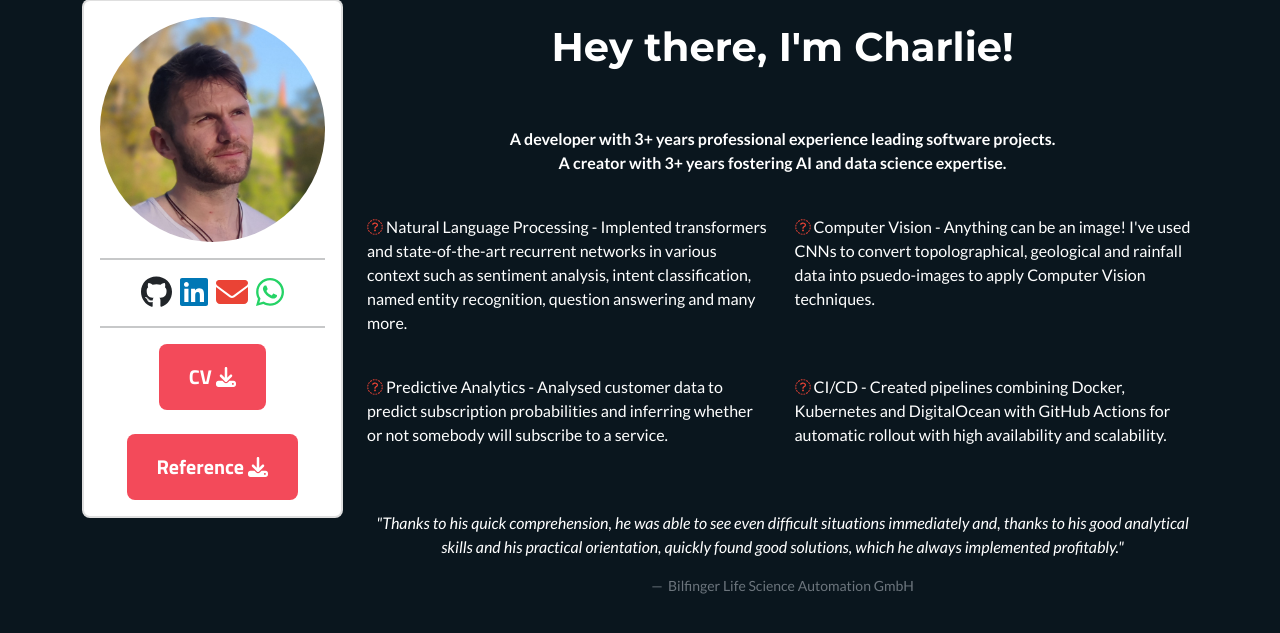
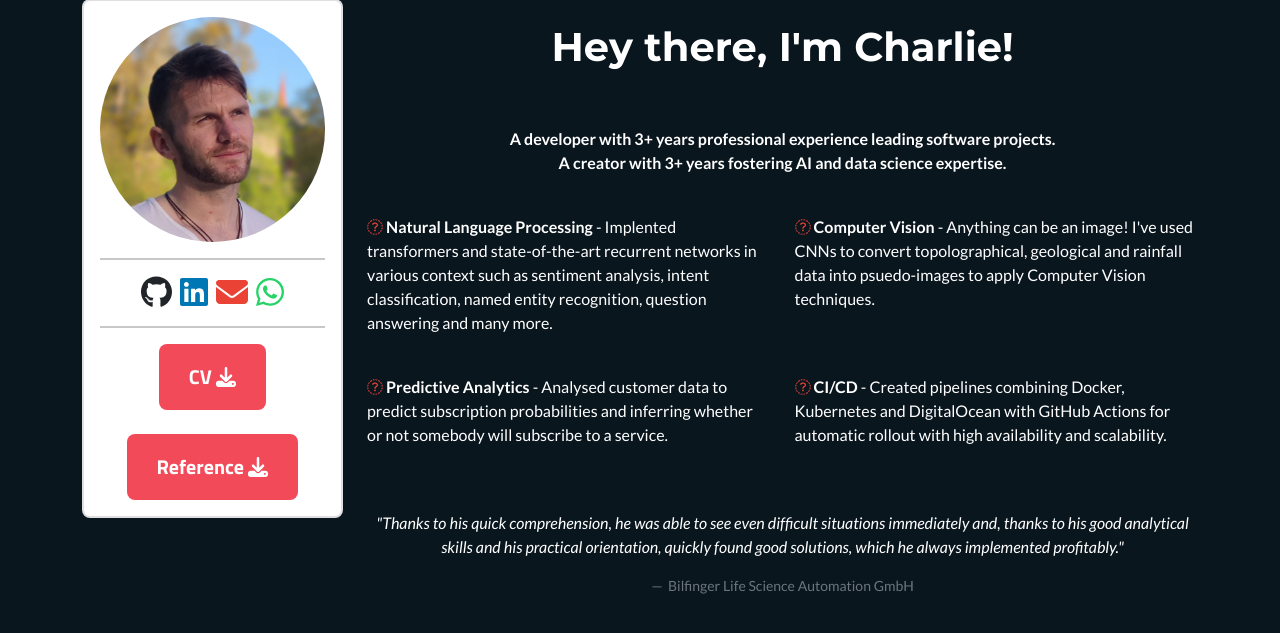
Before and after one commit to Charlie-Bell/Django-K8S, a Django app: page / in a window 1280 px wide. Shown: the part 129-762 px from the top of the page. Run offline with Django 3.2, Linux system fonts and the light colour scheme; some libraries are stand-ins or nearby versions.

Commit message:
Added bold

```diff
--- a/web/django_k8s/templates/index.html
+++ b/web/django_k8s/templates/index.html
@@ -56,12 +56,12 @@
                         <div class="row">
                             <div class="col">
                                 <ul class="list-unstyled">
-                                    <li><i class="fa-sharp fa-solid fa-pen text-red"></i> Natural Language Processing - Implented transformers and state-of-the-art recurrent networks in various context such as sentiment analysis, intent classification, named entity recognition, question answering and many more.</li>
+                                    <li><i class="fa-sharp fa-solid fa-pen text-red"></i> <b>Natural Language Processing</b> - Implented transformers and state-of-the-art recurrent networks in various context such as sentiment analysis, intent classification, named entity recognition, question answering and many more.</li>
                                 </ul>
                             </div>
                             <div class="col">
                                 <ul class="list-unstyled">
-                                    <li><i class="fa-sharp fa-solid fa-image text-red"></i> Computer Vision - Anything can be an image! I've used CNNs to convert topolographical, geological and rainfall data into psuedo-images to apply Computer Vision techniques.</li>
+                                    <li><i class="fa-sharp fa-solid fa-image text-red"></i> <b>Computer Vision</b> - Anything can be an image! I've used CNNs to convert topolographical, geological and rainfall data into psuedo-images to apply Computer Vision techniques.</li>
                                 </ul>
                             </div>
                         </div>
@@ -69,12 +69,12 @@
                         <div class="row">
                             <div class="col">
                                 <ul class="list-unstyled">
-                                    <li><i class="fa-sharp fa-solid fa-magnifying-glass text-red"></i> Predictive Analytics - Analysed customer data to predict subscription probabilities and inferring whether or not somebody will subscribe to a service.</li>
+                                    <li><i class="fa-sharp fa-solid fa-magnifying-glass text-red"></i> <b>Predictive Analytics</b> - Analysed customer data to predict subscription probabilities and inferring whether or not somebody will subscribe to a service.</li>
                                 </ul>
                             </div>
                             <div class="col">
                                 <ul class="list-unstyled">
-                                    <li><i class="fa-sharp fa-solid fa-gears text-red"></i> CI/CD - Created pipelines combining Docker, Kubernetes and DigitalOcean with GitHub Actions for automatic rollout with high availability and scalability.</li>
+                                    <li><i class="fa-sharp fa-solid fa-gears text-red"></i> <b>CI/CD</b> - Created pipelines combining Docker, Kubernetes and DigitalOcean with GitHub Actions for automatic rollout with high availability and scalability.</li>
                                 </ul>
                             </div>
                         </div>
```
